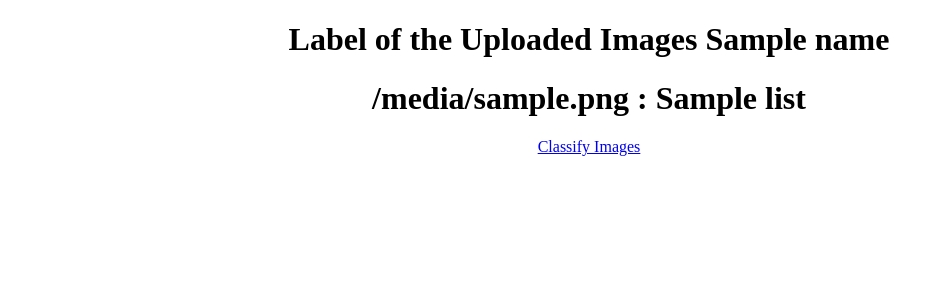
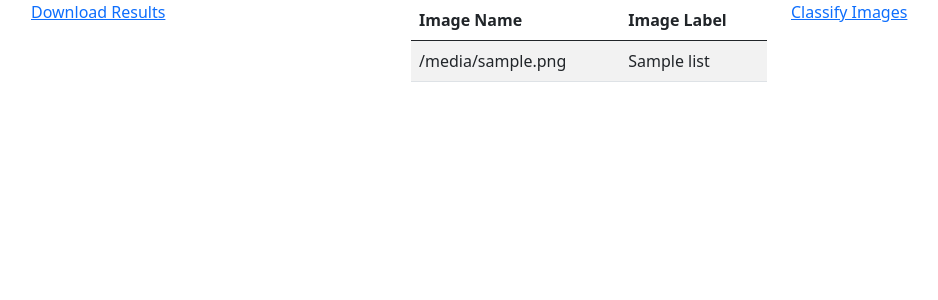
Before and after one commit to s18k/Active-Learning, a Flask app: template templates/result.html in a window 1280 px wide. Shown: the top 300 px of the page, without its empty margins (51-989 px from the left). Run offline with Flask 2, Linux system fonts and the light colour scheme; the template is opened without the code that fills it: most values are stand-ins (such as "Sample title", 1, 10 or a date in 2020).

Commit message:
Added feature of downloading results in csv format

```diff
--- a/templates/result.html
+++ b/templates/result.html
@@ -1,17 +1,57 @@
-<!DOCTYPE html>
+
+<!doctype html>
 <html lang="en">
 <head>
-    <meta charset="UTF-8">
-    <title>Title</title>
+    <!-- Required meta tags -->
+    <meta charset="utf-8">
+    <meta name="viewport" content="width=device-width, initial-scale=1">
+
+    <!-- Bootstrap CSS -->
+    <link href="https://cdn.jsdelivr.net/npm/bootstrap@5.0.0-beta3/dist/css/bootstrap.min.css" rel="stylesheet" integrity="sha384-eOJMYsd53ii+scO/bJGFsiCZc+5NDVN2yr8+0RDqr0Ql0h+rP48ckxlpbzKgwra6" crossorigin="anonymous">
+
+    <title>Result</title>
 </head>
 <body>
-    <center>
-        <h1>Label of the Uploaded Images {{ name }}</h1>
-        {% for o in list %}
-        <h1>{{o.image}} : {{o.Label}}</h1>
-        {% endfor %}
-        <a href="/predict">Classify Images</a>
-    </center>
+<div class="container">
+    <div class="row">
+        <div class="col">
+            <a href="{{url_for('download')}}"> Download Results </a><br>
+        </div>
+        <div class="col">
+<table class="table table-striped table-hover">
+    <thead>
+    <tr>
+        <th scope="col">Image Name</th>
+        <th scope="col">Image Label</th>
+    </tr>
+    </thead>
+    <tbody>
 
+    {% for o in list %}
+    <tr>
+
+        <td>{{o.image}}</td>
+        <td>{{o.Label}}</td>
+    </tr>
+    {% endfor %}
+    </tbody>
+
+</table>
+        </div>
+        <div class="col">
+<a href="/predict">Classify Images</a>
+        </div>
+<!-- Optional JavaScript; choose one of the two! -->
+
+<!-- Option 1: Bootstrap Bundle with Popper -->
+<script src="https://cdn.jsdelivr.net/npm/bootstrap@5.0.0-beta3/dist/js/bootstrap.bundle.min.js" integrity="sha384-JEW9xMcG8R+pH31jmWH6WWP0WintQrMb4s7ZOdauHnUtxwoG2vI5DkLtS3qm9Ekf" crossorigin="anonymous"></script>
+
+<!-- Option 2: Separate Popper and Bootstrap JS -->
+<!--
+<script src="https://cdn.jsdelivr.net/npm/@popperjs/core@2.9.1/dist/umd/popper.min.js" integrity="sha384-SR1sx49pcuLnqZUnnPwx6FCym0wLsk5JZuNx2bPPENzswTNFaQU1RDvt3wT4gWFG" crossorigin="anonymous"></script>
+<script src="https://cdn.jsdelivr.net/npm/bootstrap@5.0.0-beta3/dist/js/bootstrap.min.js" integrity="sha384-j0CNLUeiqtyaRmlzUHCPZ+Gy5fQu0dQ6eZ/xAww941Ai1SxSY+0EQqNXNE6DZiVc" crossorigin="anonymous"></script>
+-->
+    </div>
+</div>
 </body>
 </html>
```
